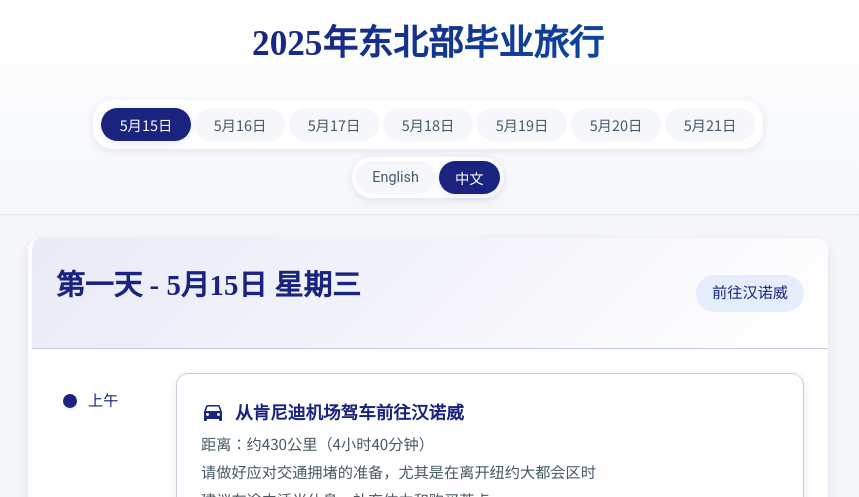
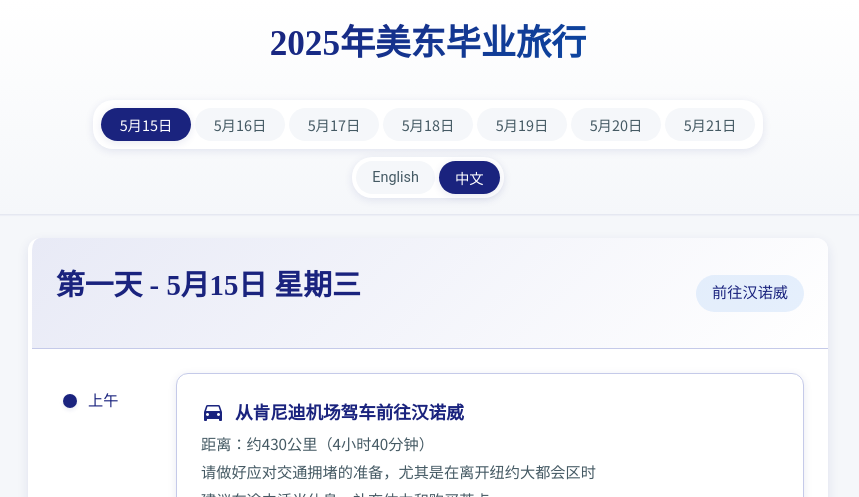
Before and after one commit to leiyiao/us2025, a website: page index.html in a window 1280 px wide. Both pictures are taken after a click on the button "中文". Shown: the top 497 px of the page, without its empty margins (212-1071 px from the left). Drawn offline with Linux system fonts and the light colour scheme.

Commit message:
Update index.html

```diff
--- a/index.html
+++ b/index.html
@@ -15,7 +15,7 @@
         <div class="container">
             <div class="title-container">
                 <h1 class="en-title">2025 Northeast Trip Itinerary</h1>
-                <h1 class="zh-title" style="display: none;">2025年东北部毕业旅行</h1>
+                <h1 class="zh-title" style="display: none;">2025年美东毕业旅行</h1>
             </div>
         </div>
     </header>
```
